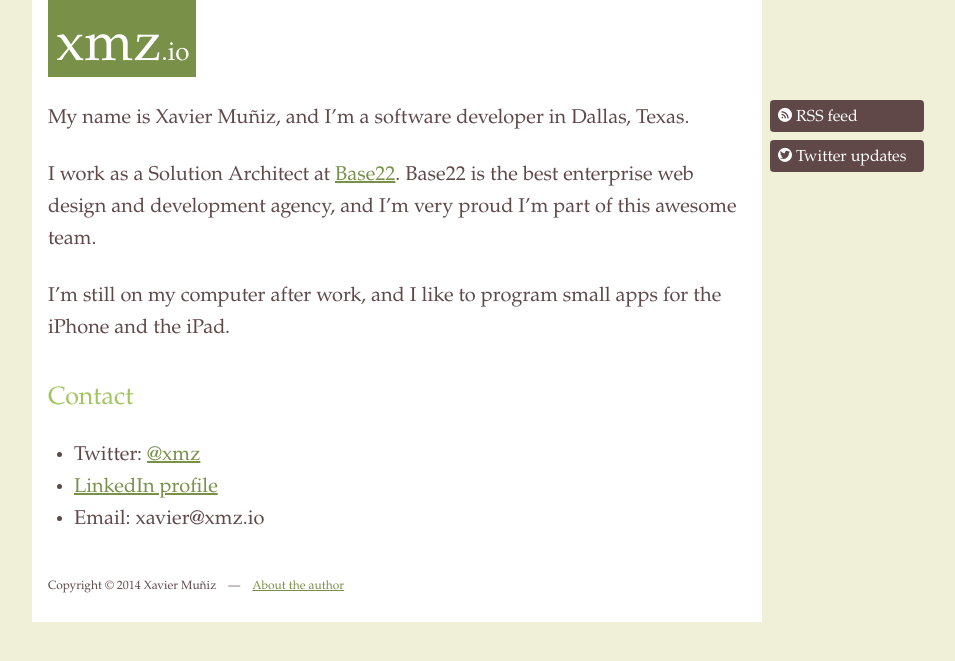
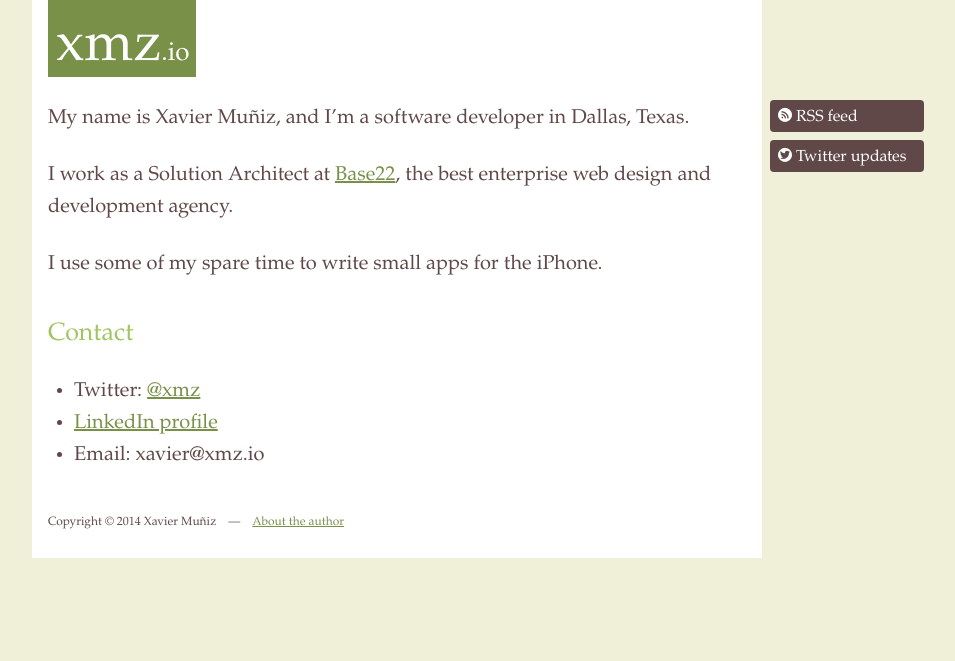
Before and after one commit to xmzio/xmzio.github.io, a Jekyll site: the page built from about/index.md, in a window 1280 px wide. Shown: the top 661 px of the page, without its empty margins (158-1113 px from the left). Built offline with Jekyll 4.4.1, drawn with Linux system fonts in a browser that asks for light colours; comment, search, counter and statistics services are not loaded.

Commit message:
Small adjustments to about page

```diff
--- a/about/index.md
+++ b/about/index.md
@@ -5,9 +5,9 @@ title: About
 
 My name is Xavier Mu&ntilde;iz, and I'm a software developer in Dallas, Texas.
 
-I work as a Solution Architect at [Base22](http://base22.com). Base22 is the best enterprise web design and development agency, and I'm very proud I'm part of this awesome team.
+I work as a Solution Architect at [Base22](http://base22.com), the best enterprise web design and development agency.
 
-I'm still on my computer after work, and I like to program small apps for the iPhone and the iPad.
+I use some of my spare time to write small apps for the iPhone.
 
 
 Contact
```
